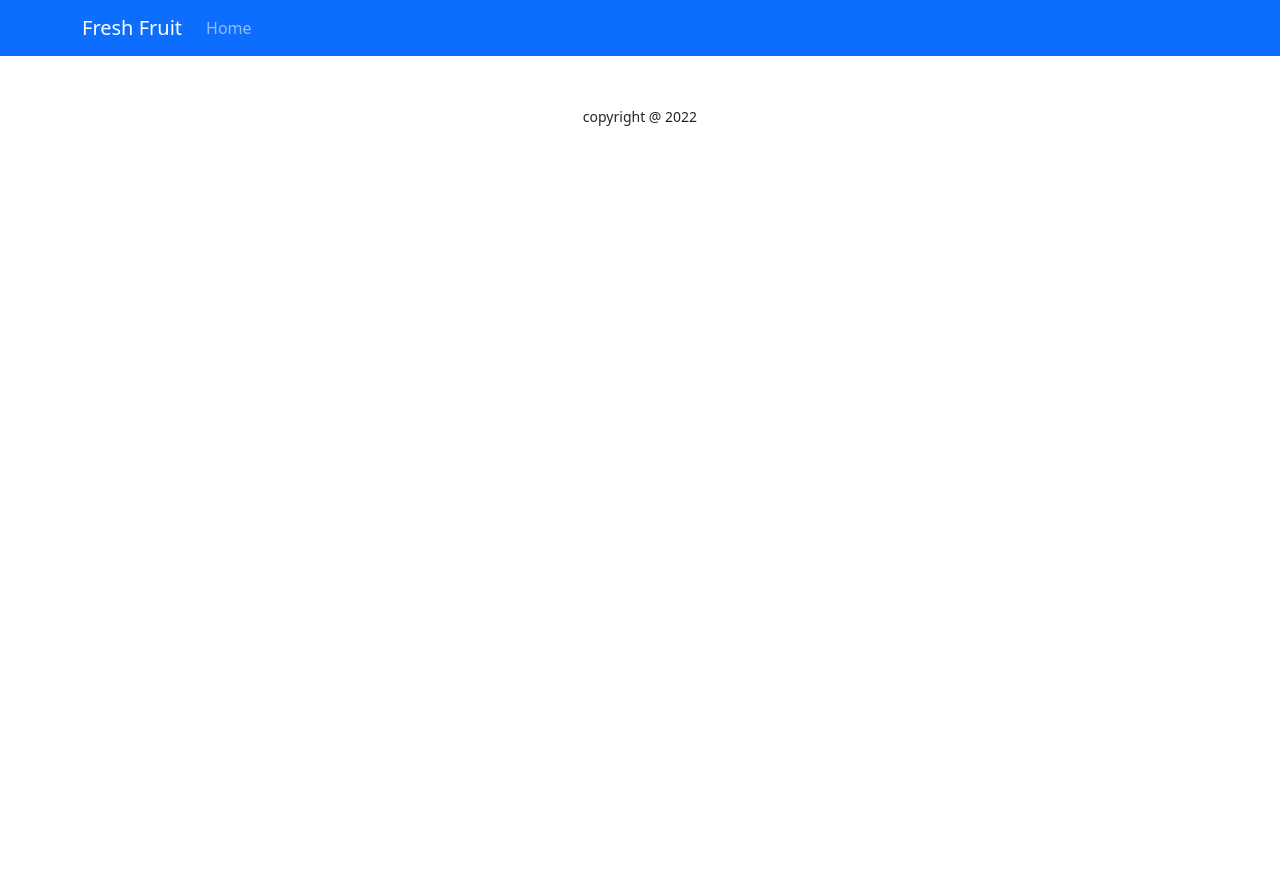
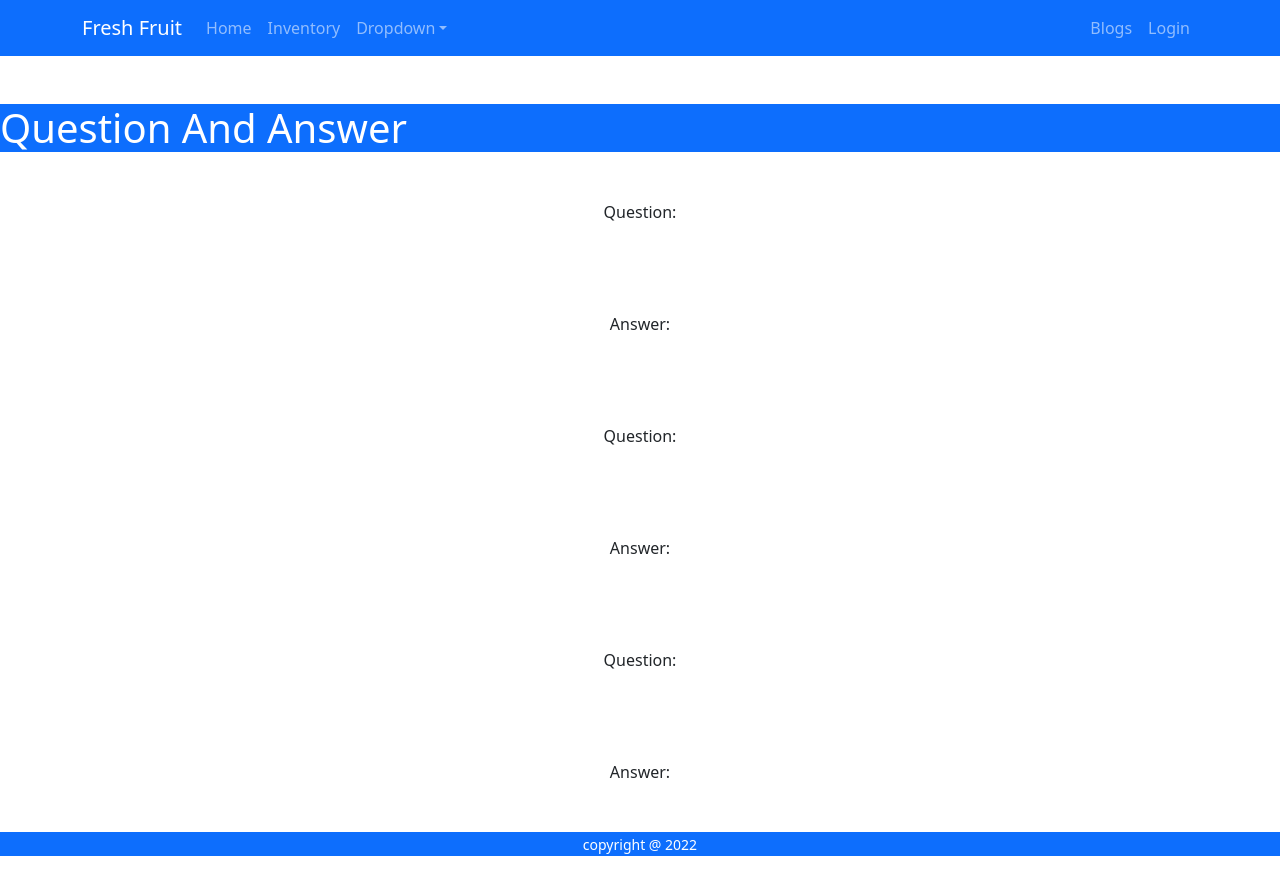
Before and after one commit to kanijmoni/fruits-warehouse-client-side, a React (Create React App) app: page /blogs in a window 1280 px wide. Before the commit the page ends 800 px from the top, so only its background shows below. Built offline with nearby package versions, Linux system fonts and the light colour scheme.

Commit message:
navbar commit

```diff
--- a/src/components/Blogs/Blogs.js
+++ b/src/components/Blogs/Blogs.js
@@ -3,7 +3,13 @@ import React from 'react';
 const Blogs = () => {
     return (
         <div>
-
+            <h1 className='text-align-center text-white bg-primary mt-5'>Question And Answer</h1>
+            <p className='text-center mt-5'>Question:</p><br></br>
+            <p className='text-center mt-5'>Answer:</p><br></br>
+            <p className='text-center mt-5'>Question:</p><br></br>
+            <p className='text-center mt-5'>Answer:</p><br></br>
+            <p className='text-center mt-5'>Question:</p><br></br>
+            <p className='text-center mt-5'>Answer:</p>
         </div>
     );
 };
--- a/src/components/Footer/Footer.js
+++ b/src/components/Footer/Footer.js
@@ -4,7 +4,7 @@ const Footer = () => {
     const today = new Date();
     const year = today.getFullYear();
     return (
-        <footer className='text-center mt-5'>
+        <footer className='text-center mt-5 bg-primary text-white'>
             <p><small>copyright @ {year}</small></p>
         </footer>
     );
--- a/src/components/Header/Header.js
+++ b/src/components/Header/Header.js
@@ -1,18 +1,33 @@
 import React from 'react';
-import { Container, Nav, Navbar } from 'react-bootstrap';
+import { Container, Nav, Navbar, NavDropdown } from 'react-bootstrap';
 
 const Header = () => {
     return (
-        <header>
+        <header className='sticky-top'>
             <>
-                <Navbar bg="primary" variant="dark">
+                <Navbar collapseOnSelect expand="lg" bg="primary" variant="dark">
                     <Container>
-                        <Navbar.Brand href="#home">Fresh Fruit</Navbar.Brand>
-                        <Nav className="me-auto">
-                            <Nav.Link href="#home">Home</Nav.Link>
-                            <Nav.Link href="#features"></Nav.Link>
-                            <Nav.Link href="#pricing"></Nav.Link>
-                        </Nav>
+                        <Navbar.Brand href="">Fresh Fruit</Navbar.Brand>
+                        <Navbar.Toggle aria-controls="responsive-navbar-nav" />
+                        <Navbar.Collapse id="responsive-navbar-nav">
+                            <Nav className="me-auto">
+                                <Nav.Link href="home">Home</Nav.Link>
+                                <Nav.Link href="inventory">Inventory</Nav.Link>
+                                <NavDropdown title="Dropdown" id="collasible-nav-dropdown">
+                                    <NavDropdown.Item href="#action/3.1">Action</NavDropdown.Item>
+                                    <NavDropdown.Item href="#action/3.2">Another action</NavDropdown.Item>
+                                    <NavDropdown.Item href="#action/3.3">Something</NavDropdown.Item>
+                                    <NavDropdown.Divider />
+                                    <NavDropdown.Item href="#action/3.4">Separated link</NavDropdown.Item>
+                                </NavDropdown>
+                            </Nav>
+                            <Nav>
+                                <Nav.Link href="blogs">Blogs</Nav.Link>
+                                <Nav.Link eventKey={2} href="login">
+                                    Login
+                                </Nav.Link>
+                            </Nav>
+                        </Navbar.Collapse>
                     </Container>
                 </Navbar>
             </>
--- a/src/components/Home/NewArrivels/NewArrivels.js
+++ b/src/components/Home/NewArrivels/NewArrivels.js
@@ -6,7 +6,7 @@ const NewArrivels = () => {
     const [products, setProducts] = useState([]);
 
     useEffect(() => {
-        fetch('product.json')
+        fetch('http://localhost:5000/product')
             .then(res => res.json())
             .then(data => setProducts(data));
     }, [])
@@ -19,8 +19,8 @@ const NewArrivels = () => {
             </div>
             <div className='products-container'>
                 {
-                    products.slice(6).map(product => <Product
-                        key={product.id}
+                    products.map(product => <Product
+                        key={product._id}
                         product={product}
                     ></Product>
                     )}
--- a/src/components/Home/Product/Product.js
+++ b/src/components/Home/Product/Product.js
@@ -3,7 +3,7 @@ import React from 'react';
 import './Product.css'
 
 const Product = ({ product }) => {
-    const { name, img, price, quantity, description } = product;
+    const { name, img, price, quantity, description, supplier } = product;
     return (
         <div className='product'>
             <img className='w-100' src={img} alt="" />
@@ -11,7 +11,8 @@ const Product = ({ product }) => {
             <p>Description:{description}</p>
             <p>Price:{price}</p>
             <p>{quantity}</p>
-            <button className='update-btn'>Stok Update</button>
+            <p>Supplier-Name:{supplier}</p>
+            <button className='update-btn'>Stock Update</button>
         </div>
     );
 };
--- a/src/components/Home/Products/Products.js
+++ b/src/components/Home/Products/Products.js
@@ -7,7 +7,7 @@ const Products = () => {
     const [products, setProducts] = useState([]);
 
     useEffect(() => {
-        fetch('product.json')
+        fetch('http://localhost:5000/product')
             .then(res => res.json())
             .then(data => setProducts(data));
     }, [])
@@ -21,7 +21,7 @@ const Products = () => {
             <div className='products-container'>
                 {
                     products.slice(2).map(product => <Product
-                        key={product.id}
+                        key={product._id}
                         product={product}
                     ></Product>)
                 }
```
Also changed, not shown: public/product.json (deleted, +0 -10 lines).
